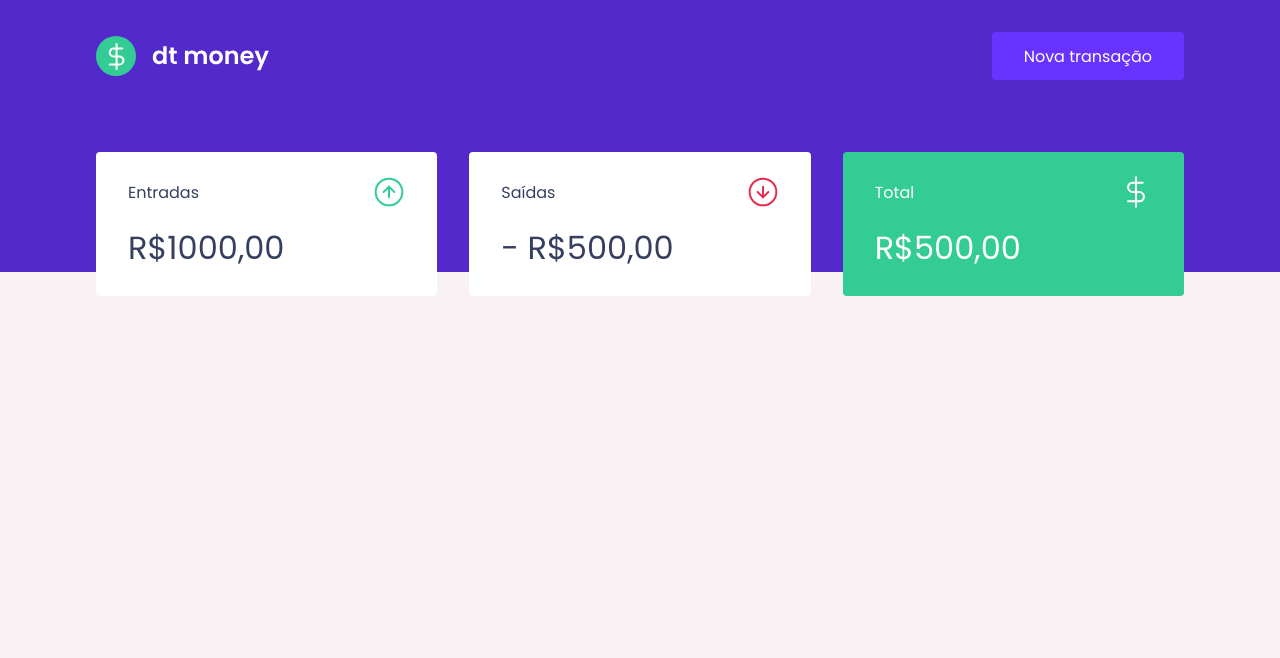
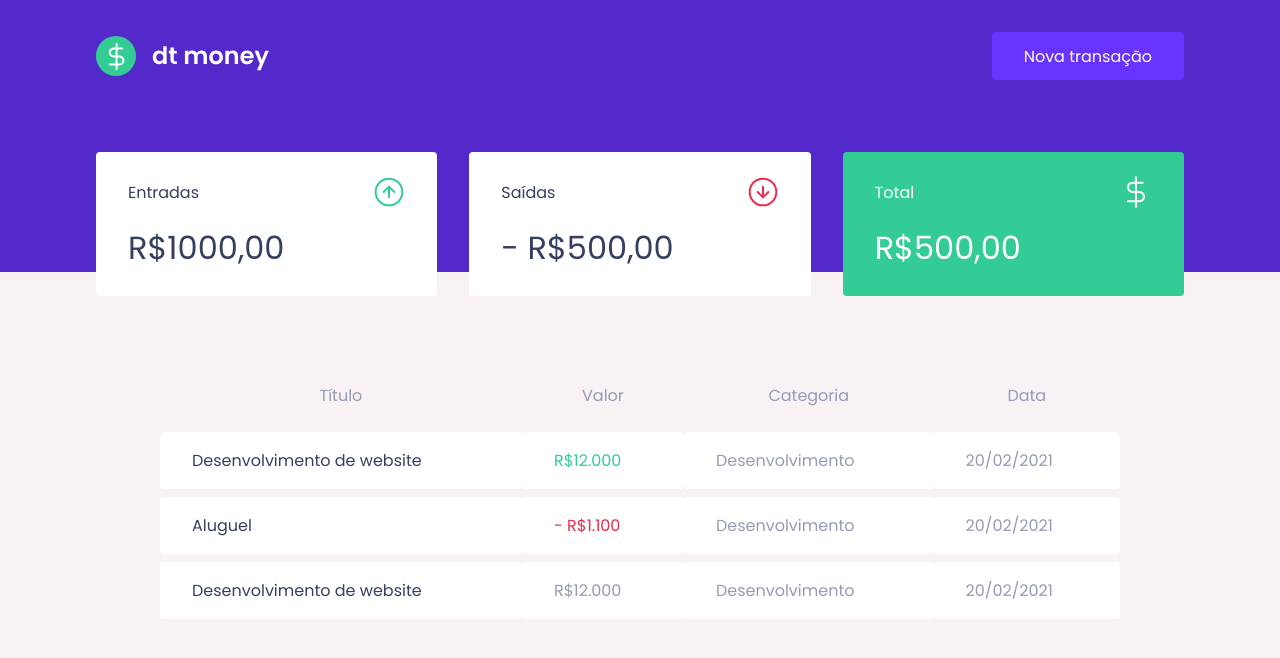
Before and after one commit to israelbulcaotavares/dtmoney, a React (Create React App) app: page / in a window 1280 px wide. Shown: the top 658 px of the page. Built offline with nearby package versions, Linux system fonts and the light colour scheme.

Commit message:
Componente: TransactionsTable

```diff
--- a/src/components/Dashboard/index.tsx
+++ b/src/components/Dashboard/index.tsx
@@ -1,10 +1,12 @@
 import { Summary } from "../Summary";
+import { TransactionsTable } from "../TransactionsTable";
 import { Container } from "./styles";
 
 export function Dashboard(){
     return(
         <Container>
             <Summary/>
+            <TransactionsTable/>
         </Container>
     );
 }
--- /dev/null
+++ b/src/components/TransactionsTable/index.tsx
@@ -0,0 +1,39 @@
+import { Container } from "./styles";
+
+export function TransactionsTable(){
+    return(
+        <Container>
+            <table>
+                <thead>
+                <tr>
+                    <th>Título</th>
+                    <th>Valor</th>
+                    <th>Categoria</th>
+                    <th>Data</th>
+                </tr>
+                </thead>
+
+                <tbody>
+                    <tr>
+                        <td>Desenvolvimento de website</td>
+                        <td className="deposit">R$12.000</td>
+                        <td>Desenvolvimento</td>
+                        <td>20/02/2021</td>
+                    </tr>
+                    <tr>
+                        <td>Aluguel</td>
+                        <td className="withdraw">- R$1.100</td>
+                        <td>Desenvolvimento</td>
+                        <td>20/02/2021</td>
+                    </tr>
+                    <tr>
+                        <td>Desenvolvimento de website</td>
+                        <td>R$12.000</td>
+                        <td>Desenvolvimento</td>
+                        <td>20/02/2021</td>
+                    </tr>
+                </tbody>
+            </table>
+        </Container>
+    )
+}
--- /dev/null
+++ b/src/components/TransactionsTable/styles.ts
@@ -0,0 +1,36 @@
+import styled from "styled-components";
+
+export const Container = styled.div`
+    margin: 4rem;
+
+    table{
+        width: 100%;
+        border-spacing: 0 0.5rem; //espaçamento das table
+
+        th{
+         color:var(--text-body);
+         font-weight: 400;
+         padding: 1rem 2rem;
+         line-height: 1.5rem;
+        }
+
+        td{
+            padding: 1rem 2rem;
+            border: 0;
+            background: var(--shape);
+            color:var(--text-body);
+            border-radius: 0.25rem;
+
+            &:first-child{
+                color:var(--text-title);
+            }
+            &.deposit {
+                color:var(--green);
+            }
+            &.withdraw {
+                color:var(--red);
+            }
+        }
+    }
+
+`
```
